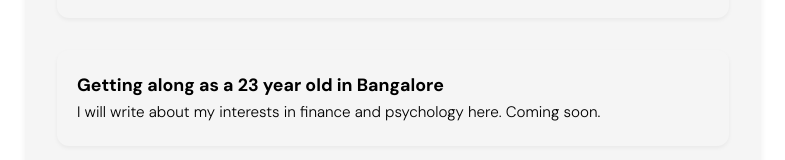
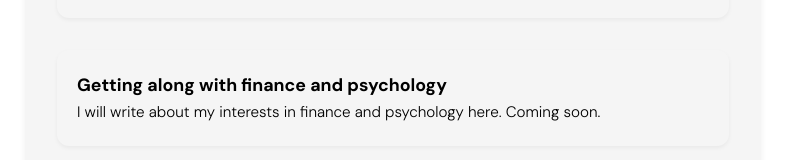
Before and after one commit to Robin6939/Portfolio, a React (Vite) app in the folder portfolio/: page / in a window 1280 px wide. Shown: the part 2541-2701 px from the top of the page, without its empty margins (247-1032 px from the left). Built offline with nearby package versions, Linux system fonts and the light colour scheme.

Commit message:
Changed a particular string

```diff
--- a/portfolio/src/App.tsx
+++ b/portfolio/src/App.tsx
@@ -197,7 +197,7 @@ function App() {
               </p>
             </div>
             <div className="blog-card">
-              <h3>Getting along as a 23 year old in Bangalore</h3>
+              <h3>Getting along with finance and psychology</h3>
               <p>
                 I will write about my interests in finance and psychology here. Coming soon.
               </p>
```
